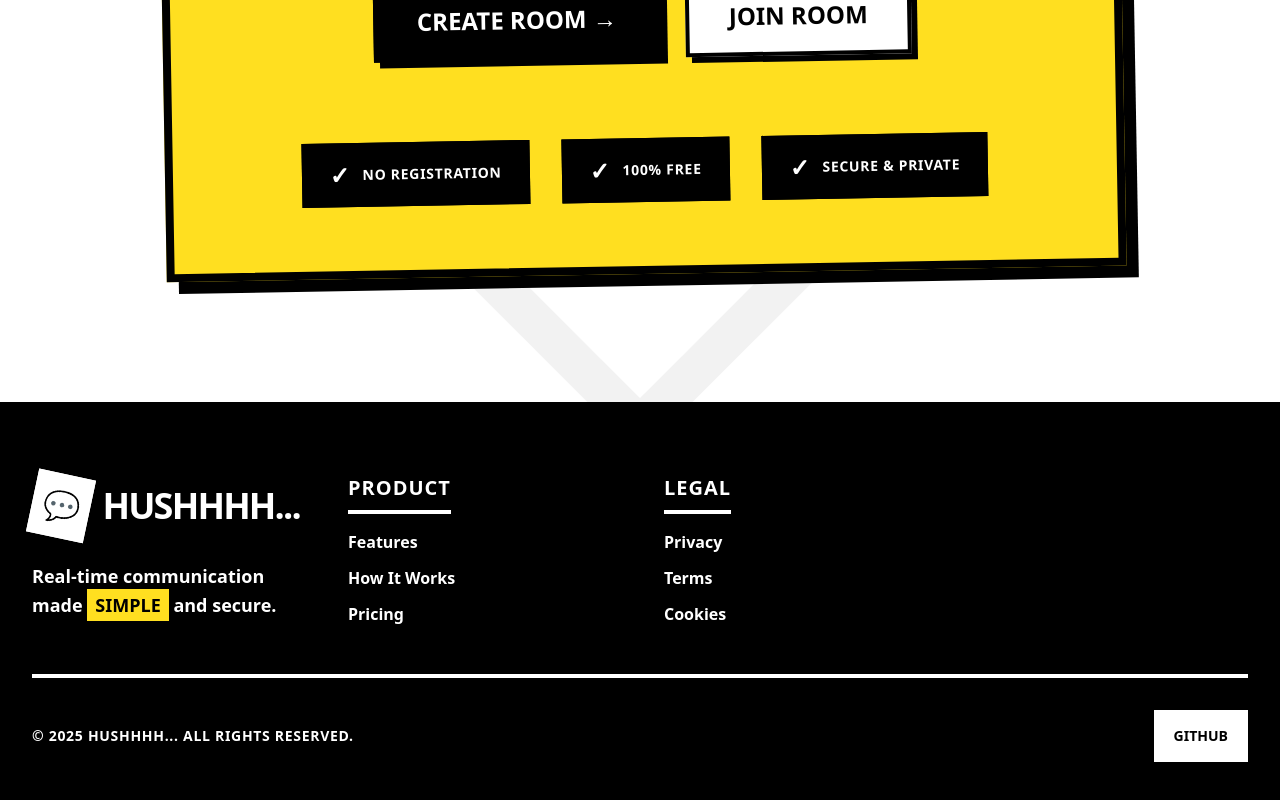
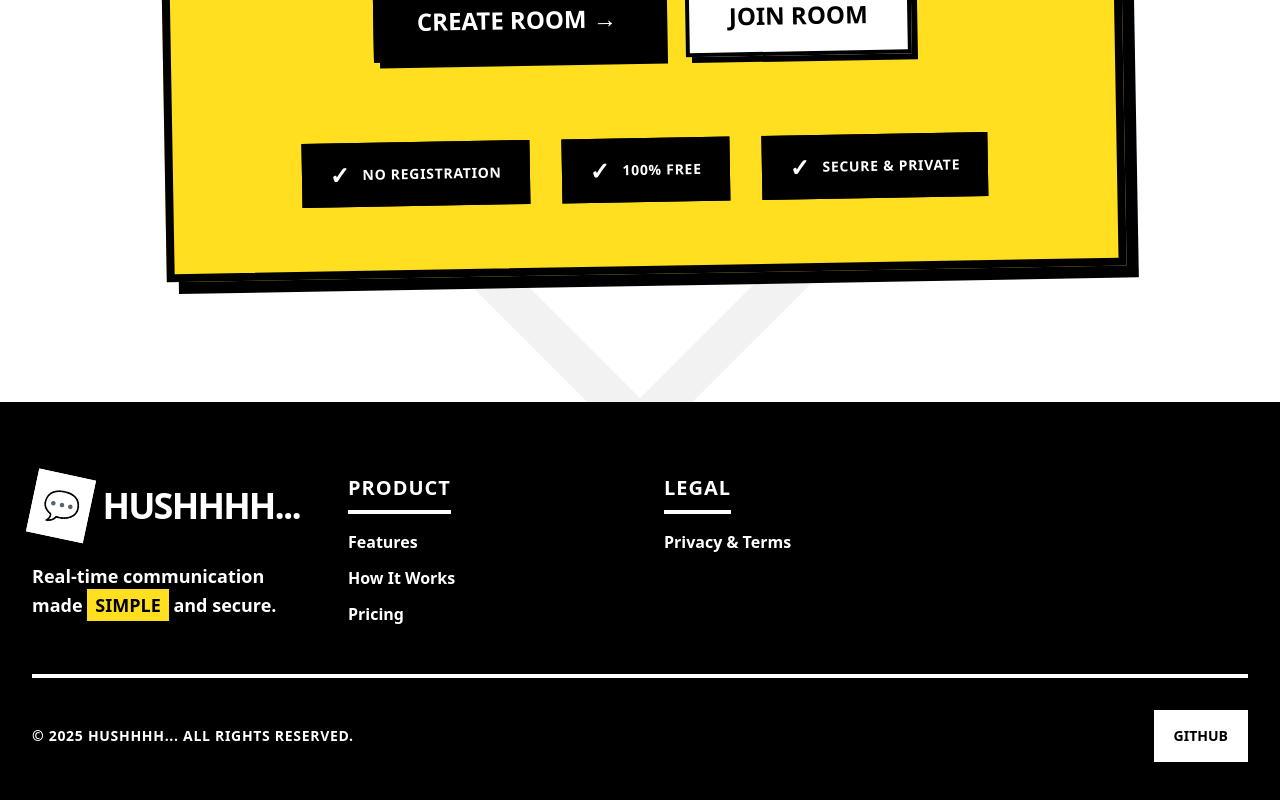
Before and after one commit to vixxk/HUSHHHHH..., a React (Vite) app in the folder frontend/: page / in a window 1280 px wide. Shown: the part 3461-4261 px from the top of the page. Built offline with nearby package versions, Linux system fonts and the light colour scheme.

Commit message:
Not Found Page + Privacy & Terms Doc

```diff
--- a/frontend/src/components/common/Footer.jsx
+++ b/frontend/src/components/common/Footer.jsx
@@ -54,10 +54,12 @@ const Footer = () => {
               LEGAL
             </h4>
             <ul className="space-y-2 lg:space-y-3">
-              {["Privacy", "Terms", "Cookies"].map((link) => (
+              {["Privacy & Terms"].map((link) => (
                 <li key={link}>
                   <a
-                    href="#"
+                    href="https://www.notion.so/HUSHHHH-2a7a4992143b80968ea8e8412d9704e4?"
+                    target="_blank"
+                    rel="noopener noreferrer"
                     className="font-bold text-sm lg:text-base hover:underline hover:decoration-4 decoration-yellow-300 transition-all"
                   >
                     {link}
```
Also changed, not shown: 2 other files (tests, documents, lock files or other folders).
